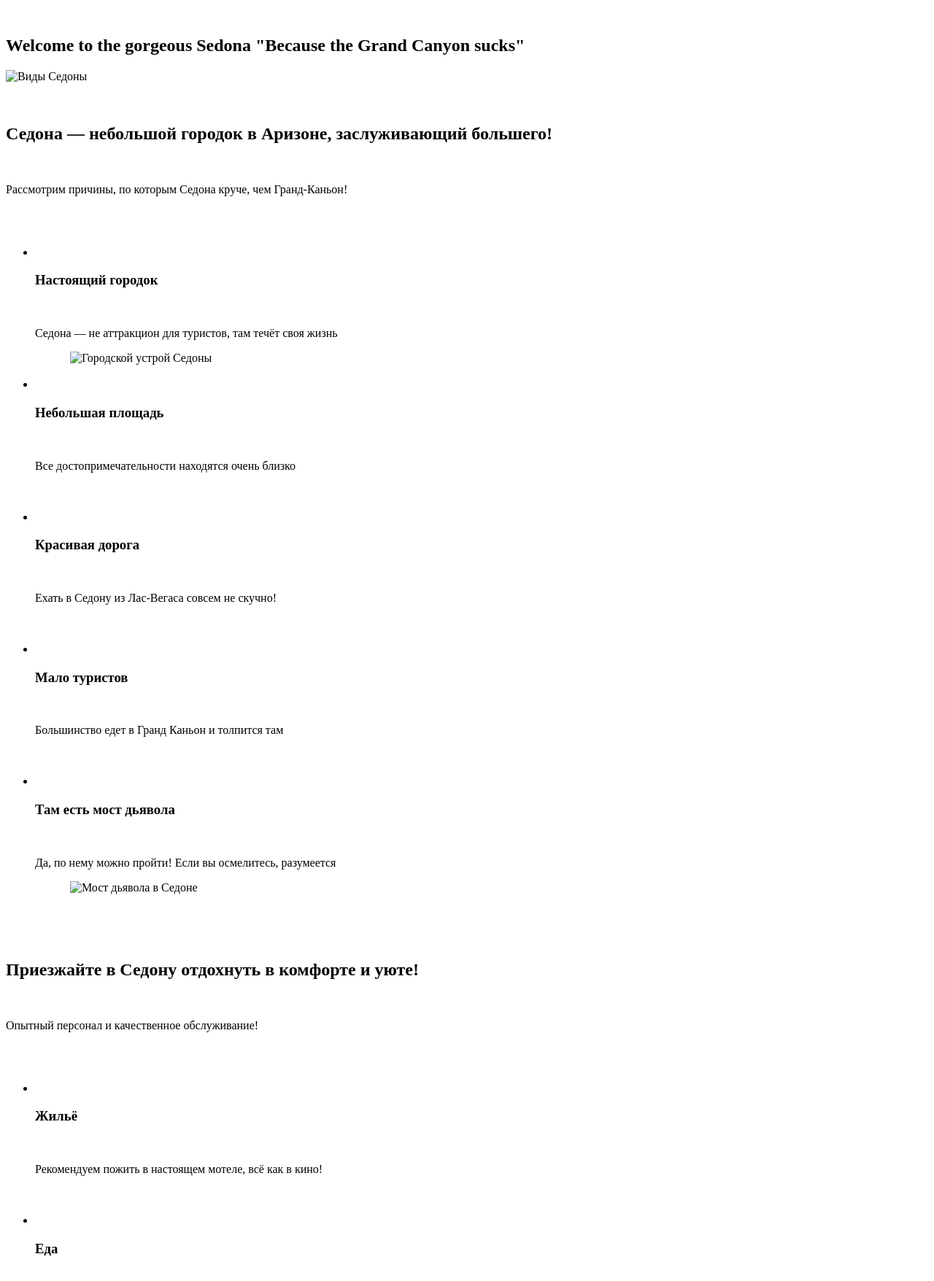
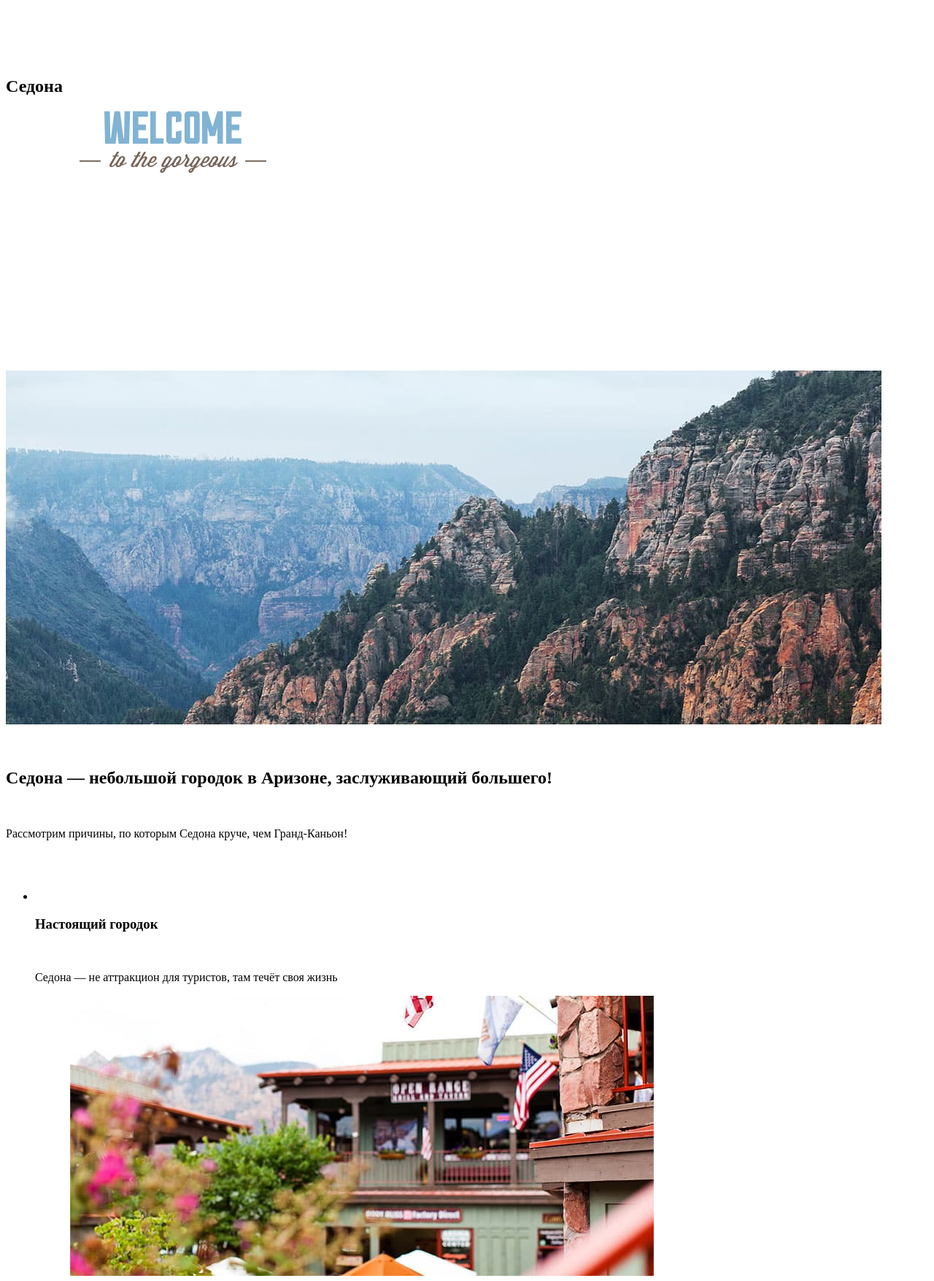
Before and after one commit to htmlacademy-htmlcss/2298821-sedona-36, a plain HTML site: page index.html in a window 1280 px wide. Shown: the part 424-2180 px from the top of the page at 73% size. Drawn offline with Linux system fonts and the light colour scheme.

Commit message:
Update index.html

```diff
--- a/index.html
+++ b/index.html
@@ -8,7 +8,7 @@
     <header class="page.header" >
         <nav class="navigation">
             <a class="navigation-logo">
-                <img class="page-header-logo" src="#" alt="Логотип Седоны»" >
+                <img class="page-header-logo" src="images/logo.svg" width="140" height="70" alt="Логотип Седоны»" >
               </a>
             <ul class="navigation-list">
                 <li class="navigation-item" >
@@ -49,8 +49,9 @@
     </header>
     <main class="main-index" >
       <section class="welcome">
-        <h1 class="visually-hidden"> Welcome to the gorgeous Sedona "Because the Grand Canyon sucks" </h1>
-        <img class= "background pic" src="#" alt="Виды Седоны">
+        <h1 class="visually-hidden"> Седона </h1>
+        <img src="images/welcome.svg" width="458" height="352" alt="Welcome to the gorgeous Sedona "Because the Grand Canyon sucks">
+        <img class= "background pic" src="images/index-background.jpg" width="1200" height="485" alt="Виды Седоны">
       </section>
 
       <section class="advantages">
@@ -61,7 +62,7 @@
           <li class="advantages-item">
               <h3 class="advantages-title">Настоящий городок</h3>
               <p class="advantages-description">Седона — не аттракцион для туристов, там течёт своя жизнь </p>
-              <img class = "Sedona.city" src="#" alt="Городской устрой Седоны">
+              <img class = "Sedona.city" src="images/photo-1.jpg" width="800" height="384" alt="Городской устрой Седоны">
           </li>
 
           <li class="advantages-item">
@@ -82,7 +83,7 @@
           <li class="advantages-item">
               <h3 class="advantages-title">Там есть мост дьявола</h3>
               <p class="advantages-description">Да, по нему можно пройти! Если вы осмелитесь, разумеется</p>
-              <img class = "Sedona.canyon" src="#" alt="Мост дьявола в Седоне">
+              <img class = "Sedona.canyon" src="images/photo.2.jpg" width="800" height="385" alt="Мост дьявола в Седоне">
           </li>
         </ul>
       </section>
@@ -120,6 +121,7 @@
       <section class="news-subscription">
         <h2>Подпишитесь на рассылку</h2>
         <p>Только полезная информация и никакого спама, честное бойскаутское!</p>
+        <img class="form-background" src="#">
         <form class="news.subscription-form" action="https://echo.htmlacademy.ru/" method="post">
           <label for= "email.address">Ваш e-mail</label>
           <input type="text" placeholder="email@example.com" name="email.address" id="email.address">
@@ -160,7 +162,7 @@
           <section class="developer-contacts">
             <h2 class="visually-hidden">Контакты разработчика</h2>
                     <a class="navigation-logo.to.developer.site" href="https://htmlacademy.ru/">
-                        <img class="logo" src="#" alt="Логотип HTML Academy»" >
+                        <img class="logo" src="images/HTML Academy Logo.svg" alt="Логотип HTML Academy»" >
                       </a>
           </section>
     </footer>
```
